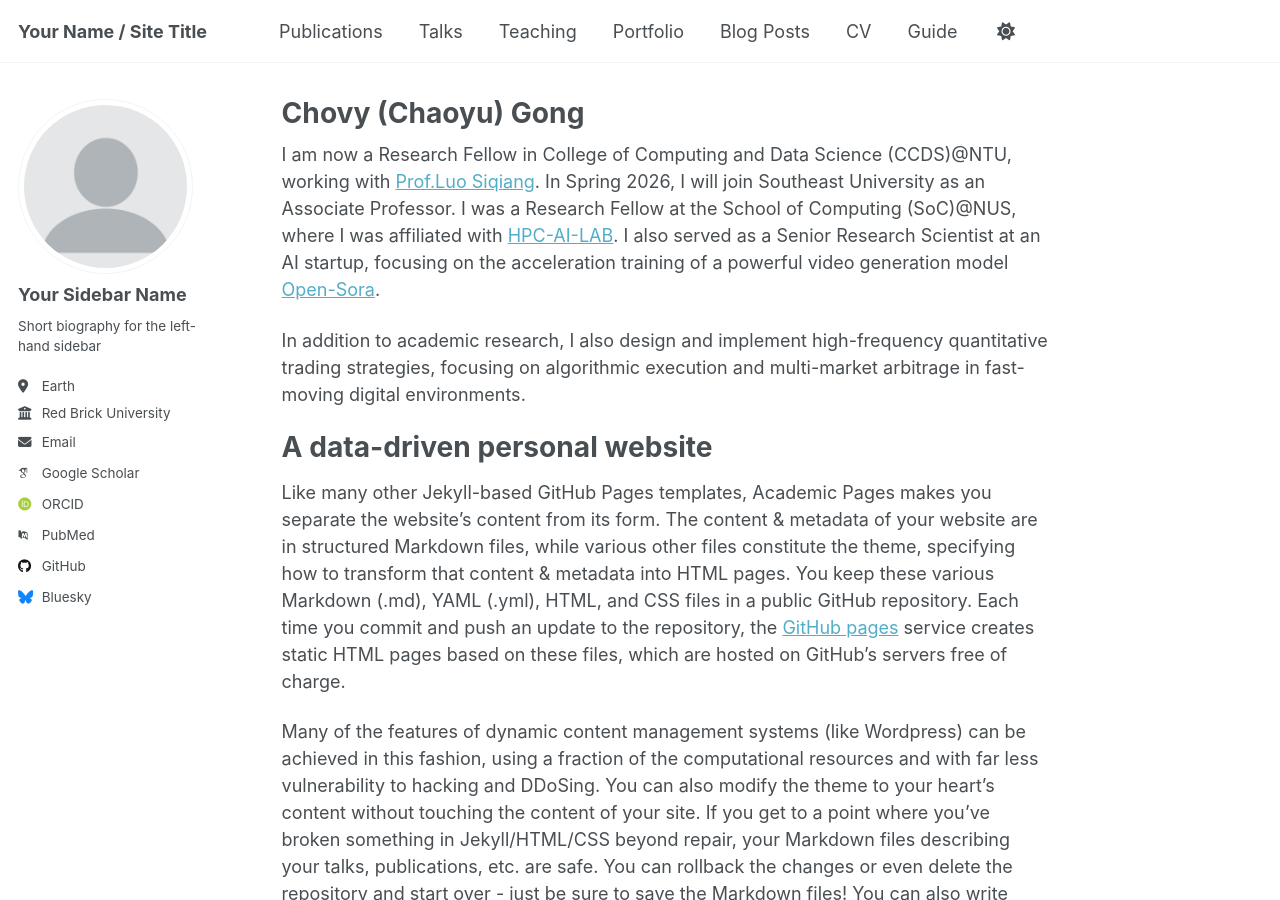
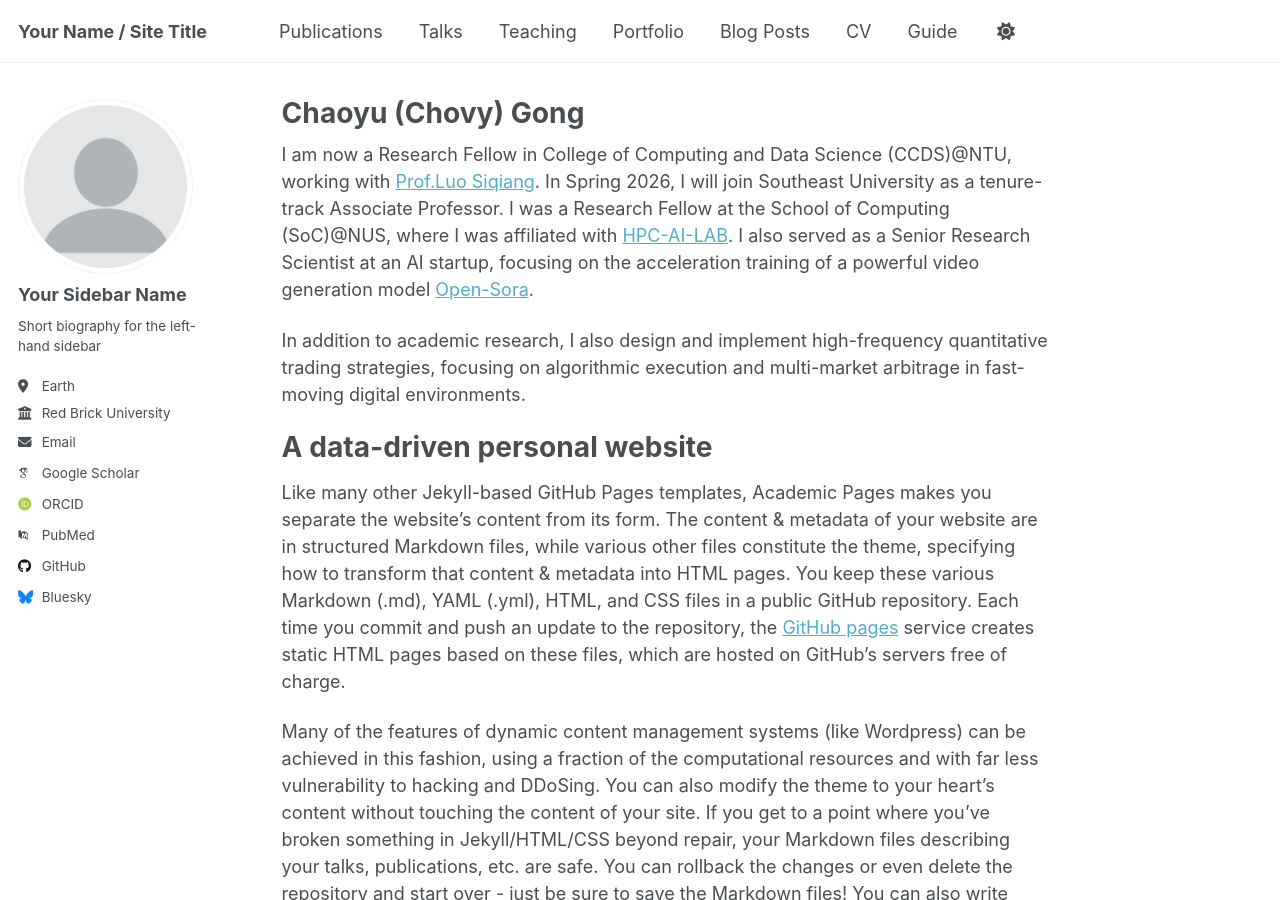
Before and after one commit to doushijihui/Chovy-Gong, a Jekyll site: the page built from _pages/about.md, in a window 1280 px wide and 900 px high. Built offline with Jekyll 4.4.1, drawn with Linux system fonts in a browser that asks for light colours; some web fonts are replaced; a script that is not in the unit is left out.

Commit message:
Update about.md

```diff
--- a/_pages/about.md
+++ b/_pages/about.md
@@ -1,13 +1,13 @@
 ---
 permalink: /
-title: "Chovy (Chaoyu) Gong"
+title: "Chaoyu (Chovy) Gong"
 author_profile: true
 redirect_from:
   - /about/
   - /about.html
 ---
 
-I am now a Research Fellow in College of Computing and Data Science (CCDS)@NTU, working with [Prof.Luo Siqiang](https://siqiangluo.com/). In Spring 2026, I will join Southeast University as an Associate Professor. I was a Research Fellow at the School of Computing (SoC)@NUS, where I was affiliated with [HPC-AI-LAB](https://ai.comp.nus.edu.sg/). I also served as a Senior Research Scientist at an AI startup, focusing on the acceleration training of a powerful video generation model [Open-Sora](https://huggingface.co/hpcai-tech/Open-Sora-v2).
+I am now a Research Fellow in College of Computing and Data Science (CCDS)@NTU, working with [Prof.Luo Siqiang](https://siqiangluo.com/). In Spring 2026, I will join Southeast University as a tenure-track Associate Professor. I was a Research Fellow at the School of Computing (SoC)@NUS, where I was affiliated with [HPC-AI-LAB](https://ai.comp.nus.edu.sg/). I also served as a Senior Research Scientist at an AI startup, focusing on the acceleration training of a powerful video generation model [Open-Sora](https://huggingface.co/hpcai-tech/Open-Sora-v2).
 
 In addition to academic research, I also design and implement high-frequency quantitative trading strategies, focusing on algorithmic execution and multi-market arbitrage in fast-moving digital environments.
 
```
